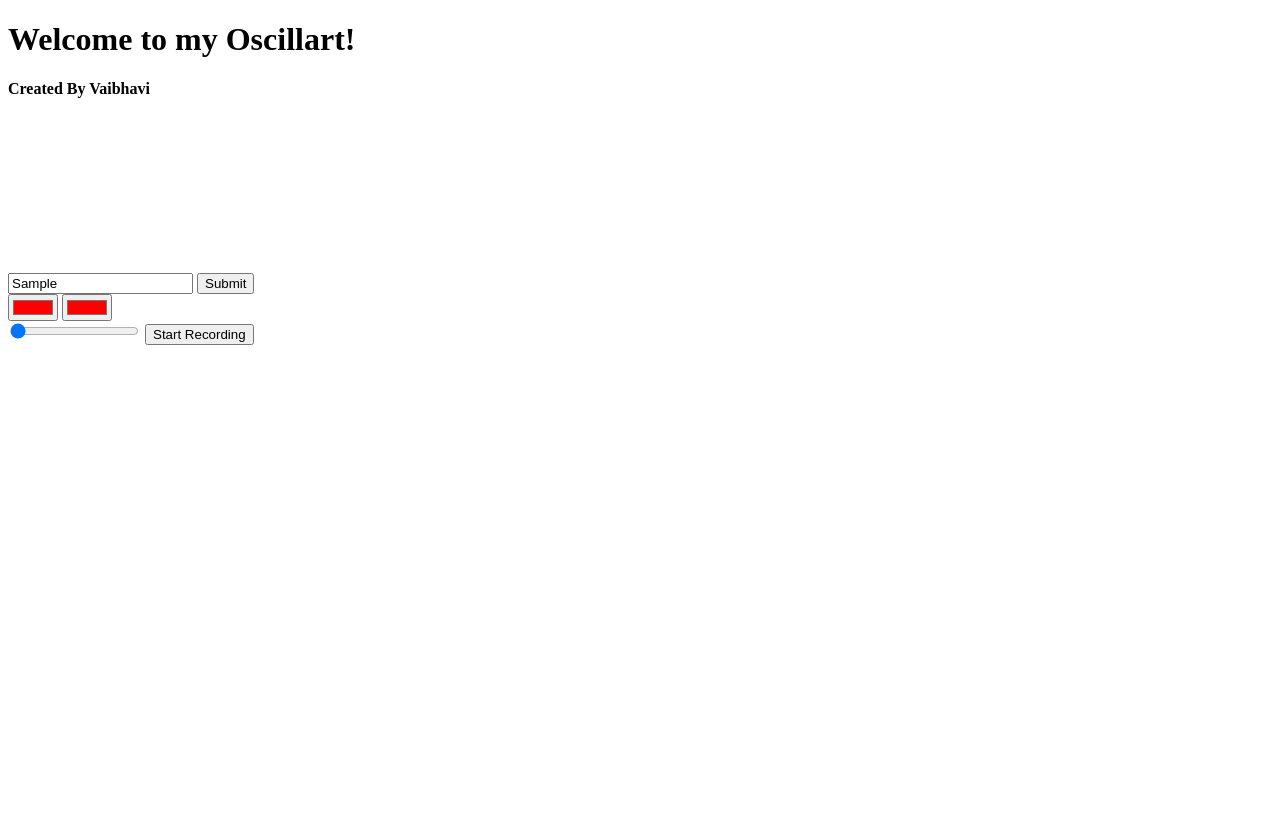
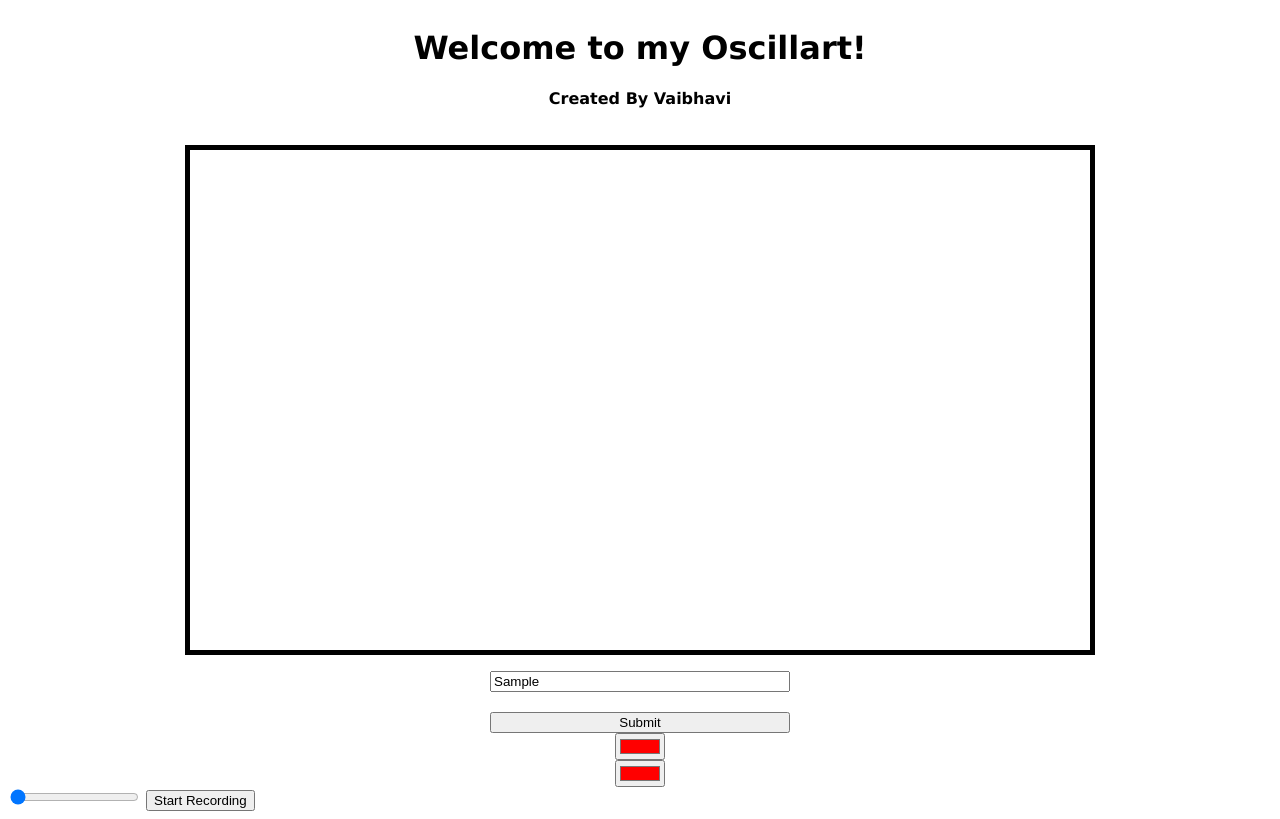
Before and after one commit to vk2-codes/Oscillart, a plain HTML site: page index.html in a window 1280 px wide. Both pictures are taken after typing "Sample" into the empty fields and a click on the button "Submit". Drawn offline with Linux system fonts and the light colour scheme.

Commit message:
Fixed some errors

```diff
--- a/index.html
+++ b/index.html
@@ -3,7 +3,7 @@
 <head>
     <meta charset="UTF-8" />
     <title>title</title>
-    <link href=""style.css" rel="stylesheet"/>
+    <link href="style.css" rel="stylesheet"/>
 </head>
 <body>
     <div id="container">
@@ -20,7 +20,7 @@
 <input type="color" id="color1" value="#FF0000">
  <input type="color" id="color2" value="#FF0000">
          </div>
-        <input type="range" min="100" value="100" id="vol-slider">
+        <input type="range" min="0" value="0" max="100" id="vol-slider">
         <button id="record" onclick="toggle()">Start Recording</button>
     </div>
 </div>
--- a/main.js
+++ b/main.js
@@ -48,6 +48,7 @@ function frequency(pitch) {
     gainNode.gain.setValueAtTime(100, audioCtx.currentTime);
     settting = setInterval(() => {gainNode.gain.value = vol_slider.value;}, 1);
     oscillator.frequency.setValueAtTime(pitch, audioCtx.currentTime);
+    gainNode.gain.setValueAtTime(0, audioCtx.currentTime + ((timepernote/1000)-0.1));
     setTimeout(() => { clearInterval(settting); gainNode.gain.value = 0; }, ((timepernote)-10));
 }
 
@@ -64,7 +65,7 @@ function handle() {
 
     for (i = 0; i < usernotes.length; i++) {
         noteslist.push(notenames.get(usernotes.charAt(i)));
-
+    }
     let j = 0;
     repeat = setInterval(() => {
         if(j < noteslist.length) {
@@ -75,7 +76,7 @@ function handle() {
             clearInterval(repeat);
         }
     }, timepernote);
-}
+
 }
 
 var counter = 0;
@@ -135,7 +136,7 @@ function line() {
     a.download = 'recording.webm';
     a.click();
     URL.revokeObjectURL(url);
-   };
+
 
    recorder.start();
 }
```
